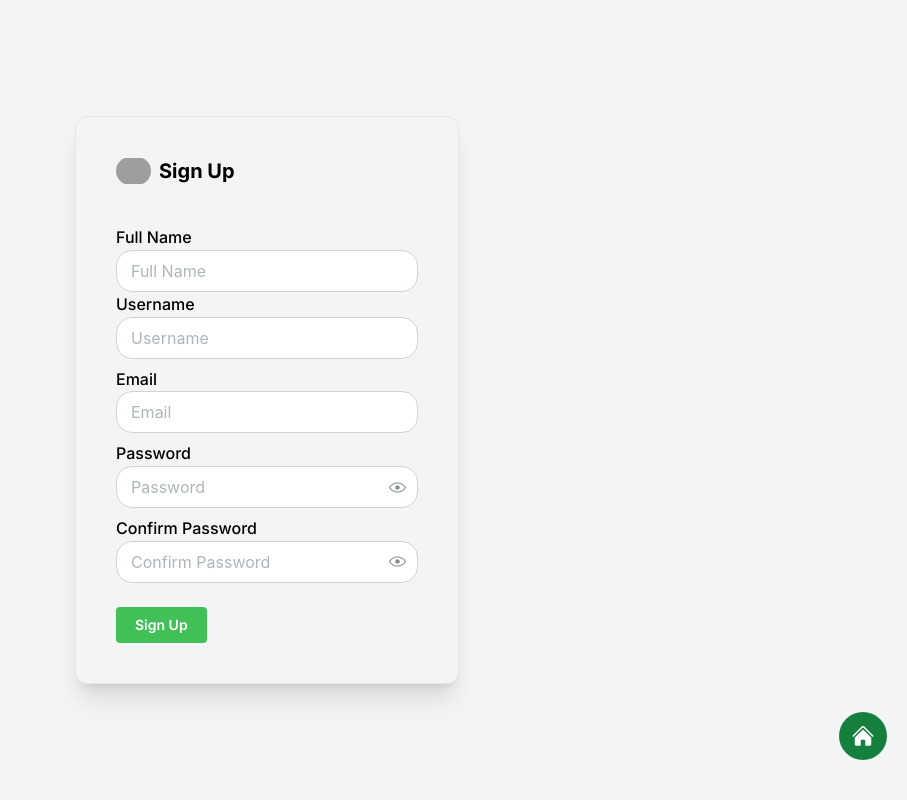
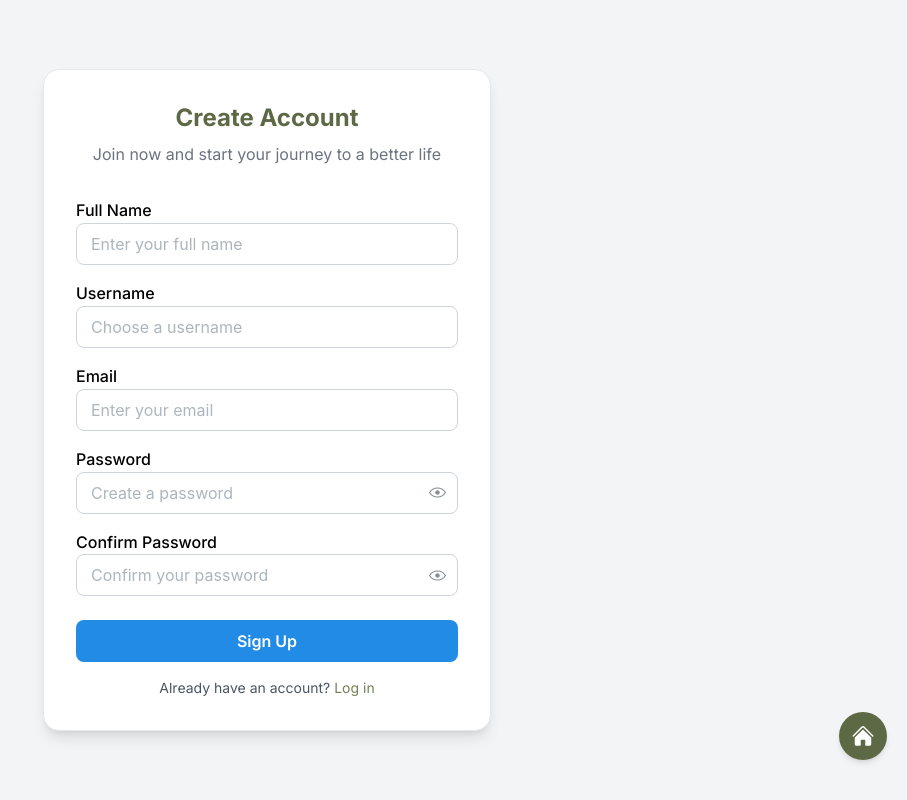
Before and after one commit to AsserElshafey/best-version-of-your-self, a Next.js app in the folder best-version-of-your-self/: page /signup in a window 1280 px wide. Shown: the whole page, without its empty margins (373-1280 px from the left). Built offline with nearby package versions, Linux system fonts and the light colour scheme; no server answers; grey boxes are pictures that could not be loaded.

Commit message:
feat: sign up redesign

```diff
--- a/best-version-of-your-self/app/layout.jsx
+++ b/best-version-of-your-self/app/layout.jsx
@@ -1,7 +1,7 @@
 import "@/styles/globals.css";
 import "@mantine/core/styles.css";
 import { AuthProvider } from "../contexts/AuthContext";
-import { Inter, Pacifico } from "next/font/google";
+import { Inter } from "next/font/google";
 import Script from "next/script";
 
 // Load Google Fonts
@@ -10,7 +10,6 @@ const inter = Inter({
   variable: "--font-inter",
   display: "swap",
 });
-const pacifico = Pacifico({ subsets: ["latin"], weight: "400" });
 
 export const metadata = {
   title: "Better",
--- a/best-version-of-your-self/app/signup/page.jsx
+++ b/best-version-of-your-self/app/signup/page.jsx
@@ -1,127 +1,20 @@
 "use client";
 import Link from "next/link";
 import { HomeIcon } from "@heroicons/react/24/solid";
-import { useCallback, useState } from "react";
-import Image from "next/image";
-import { useRouter } from "next/navigation";
-import {
-  MantineProvider,
-  TextInput,
-  PasswordInput,
-  Button,
-  LoadingOverlay,
-  ScrollArea,
-} from "@mantine/core";
-import { axiosPrivate, axiosPublic } from "@/api/axios";
+import { MantineProvider, ScrollArea } from "@mantine/core";
 import Background from "@/components/Background";
+import SignUp from "@/components/auth/SignUp";
 
-function SignUpPage() {
-  const [username, setUsername] = useState("");
-  const [password, setPassword] = useState("");
-  const [name, setName] = useState("");
-  const [email, setEmail] = useState("");
-  const [loading, setLoading] = useState(false);
-  const router = useRouter();
-
-  const handleSubmit = useCallback(
-    async (e) => {
-      e.preventDefault();
-      setLoading(true);
-
-      try {
-        const res = await axiosPublic.post("/users/sign-up", {
-          username,
-          password,
-          name,
-          email,
-        });
-        console.log(res);
-        setUsername("");
-        setPassword("");
-        setName("");
-        setEmail("");
-        router.push("/login"); // Redirect to /login route
-      } catch (error) {
-        alert(error);
-      } finally {
-        setLoading(false);
-      }
-    },
-    [username, password, name, email, router]
-  );
-
+export default function SignUpPage() {
   return (
     <MantineProvider>
       <Background>
         <ScrollArea className="h-svh">
-          <div className="flex justify-center items-center mx-5 h-screen">
-            <div className="relative md:w-1/2 max-w-sm border border-solid p-10 rounded-xl shadow-xl bg-zinc-100">
-              <LoadingOverlay
-                visible={loading}
-                overlayBlur={2}
-                className="rounded-xl"
-                loaderProps={{ color: "green" }}
-              />
-              <div className="flex gap-2 text-center md:text-left mb-10">
-                <Image
-                  src="/images/Logo.ico"
-                  alt="Prmptopia Logo"
-                  width={35}
-                  height={35}
-                  className="object-contain rounded-full"
-                />
-                <label className="mr-1 font-bold text-xl font">Sign Up</label>
-              </div>
-              <TextInput
-                size="md"
-                radius="lg"
-                label="Full Name"
-                value={name}
-                onChange={(e) => setName(e.target.value)}
-                placeholder="Full Name"
-              />
-              <TextInput
-                className="mb-2"
-                size="md"
-                radius="lg"
-                label="Username"
-                placeholder="Username"
-                value={username}
-                onChange={(e) => setUsername(e.target.value)}
-              />
-              <TextInput
-                className="mb-2"
-                size="md"
-                radius="lg"
-                label="Email"
-                placeholder="Email"
-                value={email}
-                onChange={(e) => setEmail(e.target.value)}
-              />
-              <PasswordInput
-                className="mb-2"
-                size="md"
-                radius="lg"
-                label="Password"
-                value={password}
-                onChange={(e) => setPassword(e.target.value)}
-                placeholder="Password"
-              />
-              <PasswordInput
-                className="mb-2"
-                size="md"
-                radius="lg"
-                label="Confirm Password"
-                placeholder="Confirm Password"
-              />
-              <div className="text-center md:text-left">
-                <Button className="mt-4" color="green" onClick={handleSubmit}>
-                  Sign Up
-                </Button>
-              </div>
-            </div>
+          <div className="flex justify-center items-center h-screen">
+            <SignUp />
           </div>
-          <div className="flex fixed bg-green-700 bottom-10 right-5 p-3 rounded-full">
+
+          <div className="flex fixed bg-primary-dark bottom-10 right-5 p-3 rounded-full shadow-md hover:bg-primary-dark/80 transition-all">
             <Link href="/" className="hover:scale-110 transition-all">
               <HomeIcon className="w-6 h-6 text-white" />
             </Link>
@@ -131,5 +24,3 @@ function SignUpPage() {
     </MantineProvider>
   );
 }
-
-export default SignUpPage;
--- /dev/null
+++ b/best-version-of-your-self/components/auth/SignUp.jsx
@@ -0,0 +1,137 @@
+"use client";
+import Link from "next/link";
+import { useCallback, useState } from "react";
+import { useRouter } from "next/navigation";
+import {
+  TextInput,
+  PasswordInput,
+  Button,
+  LoadingOverlay,
+} from "@mantine/core";
+import { axiosPublic } from "@/api/axios";
+
+export default function SignUp() {
+  const [username, setUsername] = useState("");
+  const [password, setPassword] = useState("");
+  const [confirmPassword, setConfirmPassword] = useState("");
+  const [name, setName] = useState("");
+  const [email, setEmail] = useState("");
+  const [loading, setLoading] = useState(false);
+  const router = useRouter();
+
+  const handleSubmit = useCallback(
+    async (e) => {
+      e.preventDefault();
+      setLoading(true);
+
+      try {
+        const res = await axiosPublic.post("/users/sign-up", {
+          username,
+          password,
+          name,
+          email,
+        });
+        console.log(res);
+        setUsername("");
+        setPassword("");
+        setName("");
+        setEmail("");
+        router.push("/login"); // Redirect to /login route
+      } catch (error) {
+        alert(error);
+      } finally {
+        setLoading(false);
+      }
+    },
+    [username, password, name, email, router]
+  );
+
+  return (
+    <div className="relative w-full max-w-md border border-solid p-8 rounded-2xl shadow-lg bg-white">
+      <LoadingOverlay
+        visible={loading}
+        overlayProps={{ blur: 2 }}
+        loaderProps={{ color: "primary", variant: "oval" }}
+      />
+
+      <div className="flex flex-col items-center mb-8">
+        <h1 className="text-2xl font-bold text-primary-dark mb-2">
+          Create Account
+        </h1>
+        <p className="text-gray-500 text-center">
+          Join now and start your journey to a better life
+        </p>
+      </div>
+
+      <TextInput
+        className="mb-4"
+        size="md"
+        radius="md"
+        label="Full Name"
+        value={name}
+        onChange={(e) => setName(e.target.value)}
+        placeholder="Enter your full name"
+      />
+
+      <TextInput
+        className="mb-4"
+        size="md"
+        radius="md"
+        label="Username"
+        placeholder="Choose a username"
+        value={username}
+        onChange={(e) => setUsername(e.target.value)}
+      />
+
+      <TextInput
+        className="mb-4"
+        size="md"
+        radius="md"
+        label="Email"
+        placeholder="Enter your email"
+        value={email}
+        onChange={(e) => setEmail(e.target.value)}
+      />
+
+      <PasswordInput
+        className="mb-4"
+        size="md"
+        radius="md"
+        label="Password"
+        value={password}
+        onChange={(e) => setPassword(e.target.value)}
+        placeholder="Create a password"
+      />
+
+      <PasswordInput
+        className="mb-6"
+        size="md"
+        radius="md"
+        label="Confirm Password"
+        value={confirmPassword}
+        onChange={(e) => setConfirmPassword(e.target.value)}
+        placeholder="Confirm your password"
+      />
+
+      <Button
+        fullWidth
+        size="md"
+        radius="md"
+        onClick={handleSubmit}
+        variant="filled"
+        className="bg-primary-dark hover:bg-primary-dark/80 text-white transition-colors"
+      >
+        Sign Up
+      </Button>
+
+      <div className="text-center mt-4">
+        <p className="text-sm text-gray-600">
+          Already have an account?{" "}
+          <Link href="/login" className="text-primary hover:underline">
+            Log in
+          </Link>
+        </p>
+      </div>
+    </div>
+  );
+}
```
